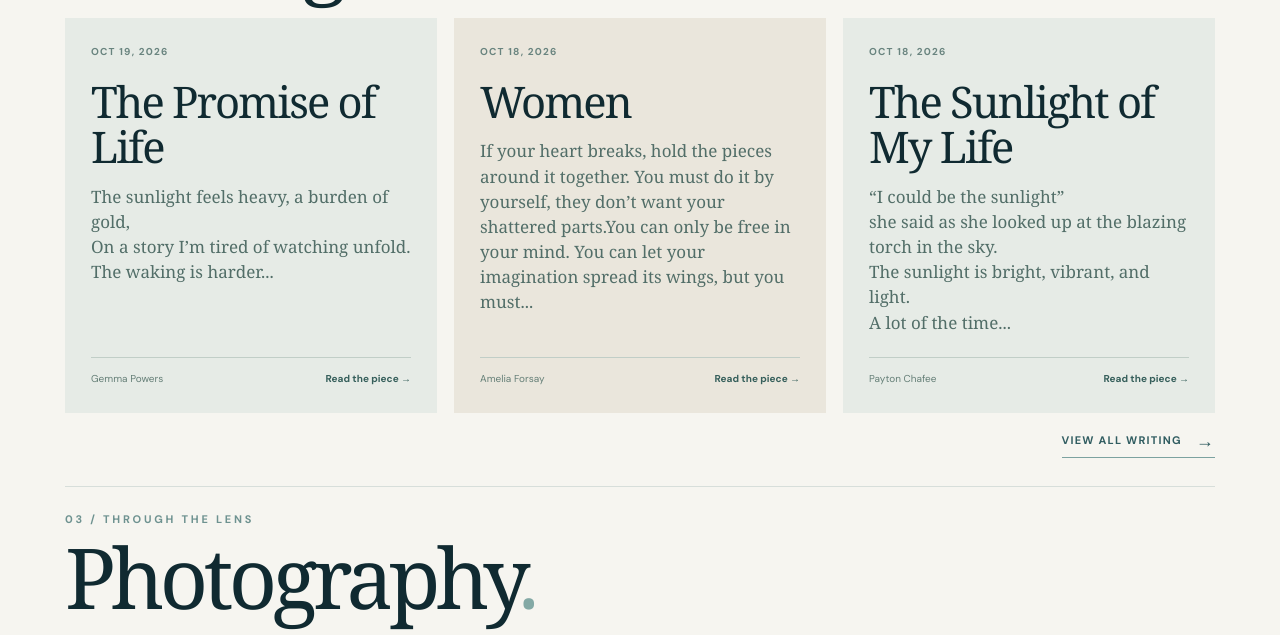
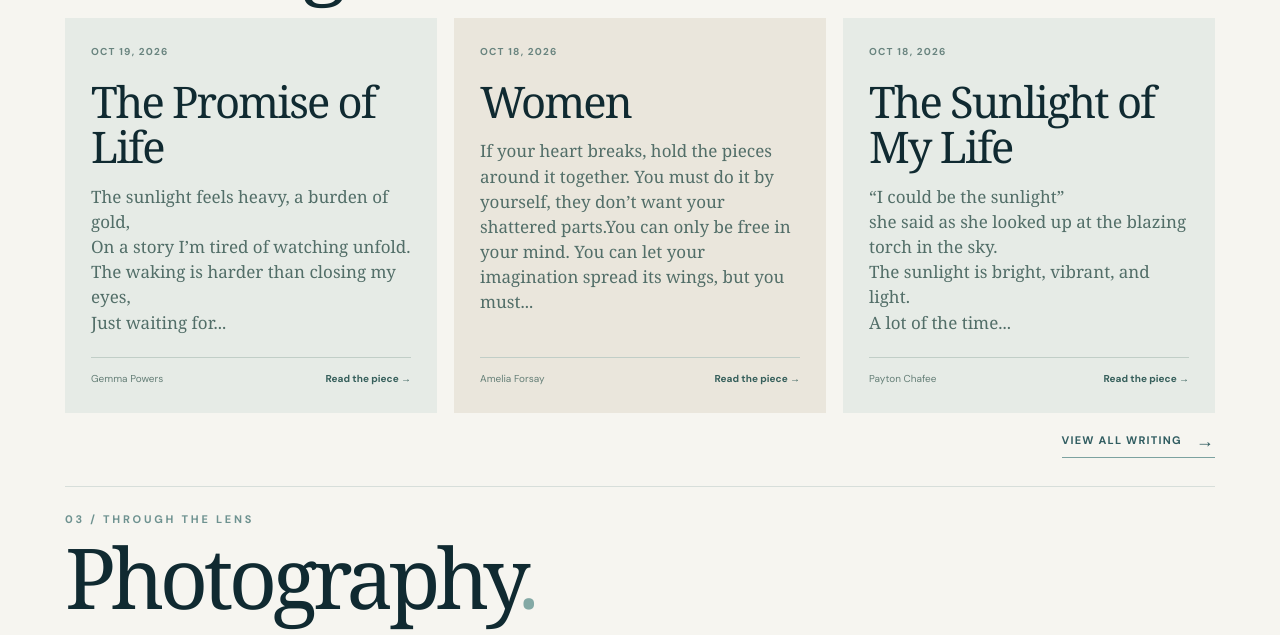
Before and after one commit to egentler/deep-blue, a Jekyll site: the page built from index.html, in a window 1280 px wide and 900 px high, scrolled down 1815 px, cut to the strip 0-635 px from the top of the window. Built offline with Jekyll 4.4.1, drawn with Linux system fonts in a browser that asks for light colours; some web fonts are replaced.

Commit message:
Update _posts/2026-10-19-the-promise-of-life.md (via Pages CMS)

```diff
--- a/_posts/2026-10-19-the-promise-of-life.md
+++ b/_posts/2026-10-19-the-promise-of-life.md
@@ -6,7 +6,8 @@ author: Gemma Powers
 preview: |-
   The sunlight feels heavy, a burden of gold,
   On a story I’m tired of watching unfold.
-  The waking is harder...
+  The waking is harder than closing my eyes,
+  Just waiting for...
 show_cover_in_series: true
 sample: false
 ---
```
